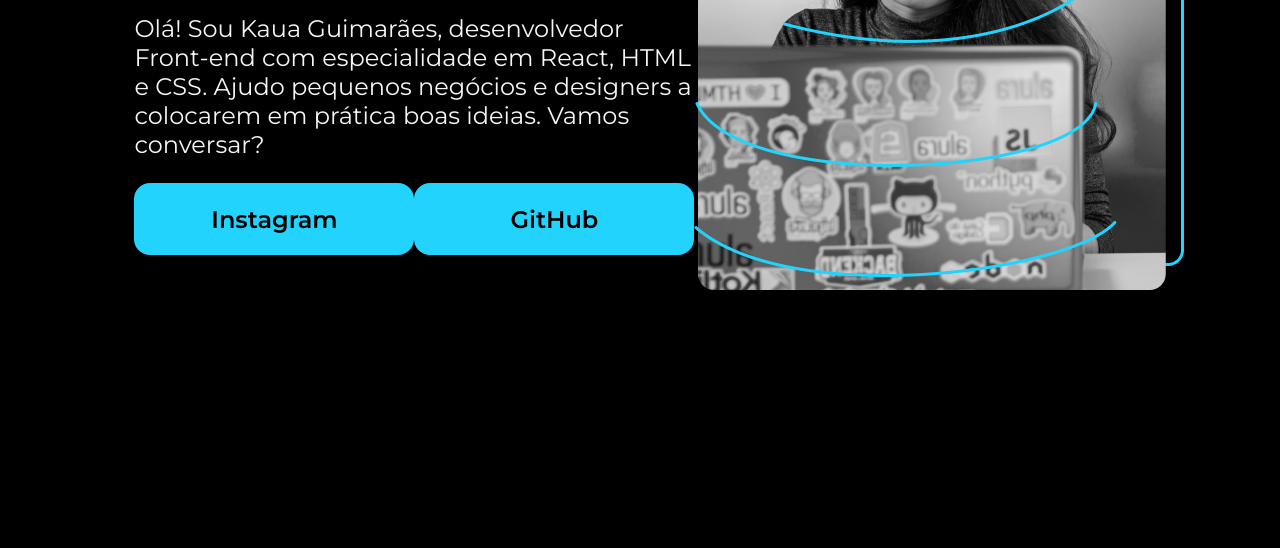
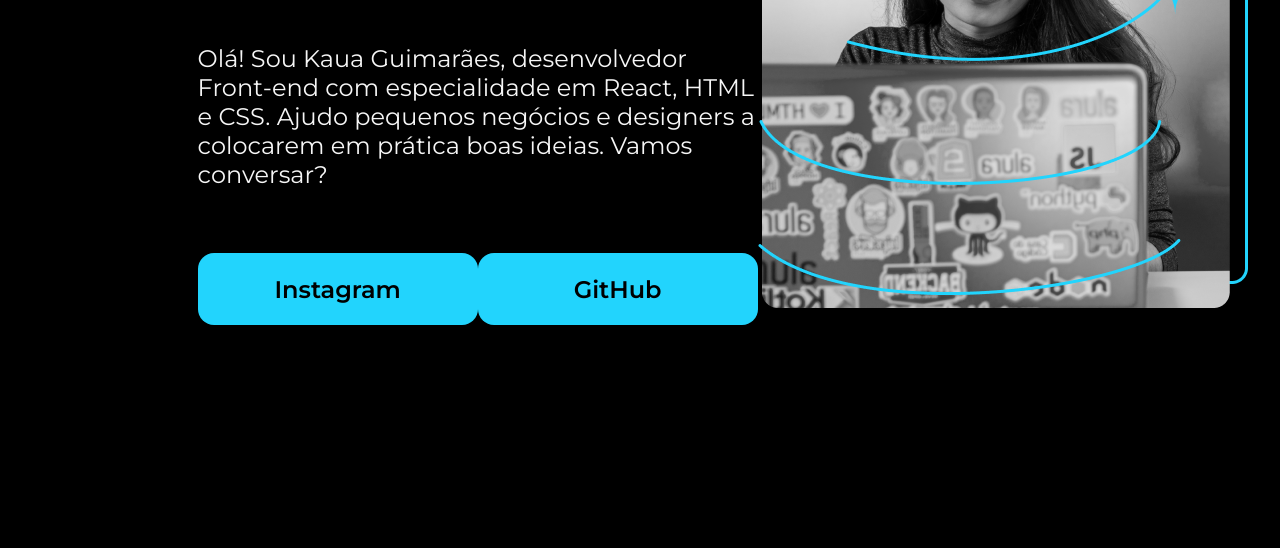
Before and after one commit to KauaSg/html-e-css-ambientes-de-desenvolvimento-estrutura-de-arquivos-e-tags, a plain HTML site: page index.html in a window 1280 px wide. Shown: the part 386-934 px from the top of the page. Drawn offline with nearby package versions, Linux system fonts and the light colour scheme.

Commit message:
fim do 2 curso

```diff
--- a/style.css
+++ b/style.css
@@ -17,7 +17,7 @@ body {
 }
 
 .conteudo {
-    margin: 10%;
+    margin: 10% 15%;
     display: flex;
     align-items: center;
     justify-content: space-between;
@@ -25,7 +25,10 @@ body {
 
 .conteudo__textos {
     width: 615px;
-    height: 482px;
+    display: flex;
+    flex-direction: column;
+    gap: 40px;
+    /* height: 482px;  */
 }
 
 .conteudo__textos__titulo {
```
Also changed, not shown: Captura de tela 2024-08-29 165513.png (added).
